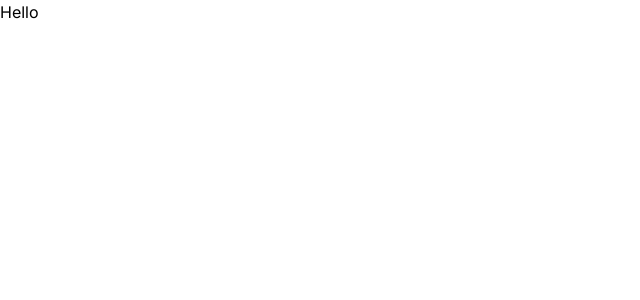
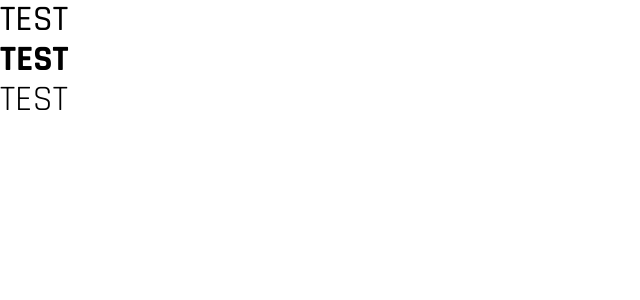
Before and after one commit to Mapsee/uoft-utes-web, a Next.js app: page / in a window 1280 px wide. Shown: the top 300 px of the page, without its empty margins (0-640 px from the left). Built offline with nearby package versions, Linux system fonts and the light colour scheme.

Commit message:
configured font Rajdhani

```diff
--- a/app/layout.tsx
+++ b/app/layout.tsx
@@ -1,12 +1,16 @@
 import type { Metadata } from "next";
-import { Inter } from "next/font/google";
+import { Rajdhani } from "next/font/google";
 import "./globals.css";
 
-const inter = Inter({ subsets: ["latin"] });
+const rajdhani = Rajdhani({
+  weight: ['400', '500', '700'],
+  subsets: ["latin"],
+});
 
+// bold, med, regular
 export const metadata: Metadata = {
-  title: "Create Next App",
-  description: "Generated by create next app",
+  title: "UofT UTES",
+  description: "Website for UTES",
 };
 
 export default function RootLayout({
@@ -16,7 +20,7 @@ export default function RootLayout({
 }>) {
   return (
     <html lang="en">
-      <body className={inter.className}>{children}</body>
+      <body className={rajdhani.className}>{children}</body>
     </html>
   );
 }
--- a/app/page.tsx
+++ b/app/page.tsx
@@ -2,6 +2,10 @@ import Image from "next/image";
 
 export default function Home() {
   return (
-    <h1>Hello</h1>
+    <>
+      <h1 className="text-4xl font-medium">TEST</h1>
+      <h1 className="text-4xl font-bold">TEST</h1>
+      <h1 className="text-4xl">TEST</h1>
+    </>
   );
 }
```
